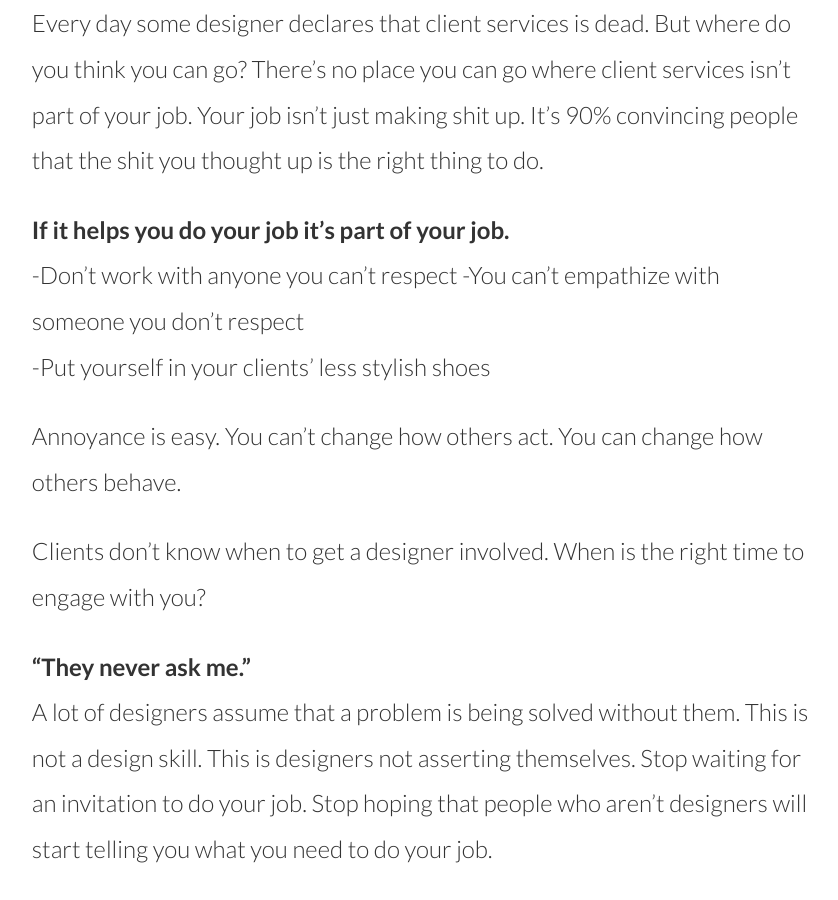
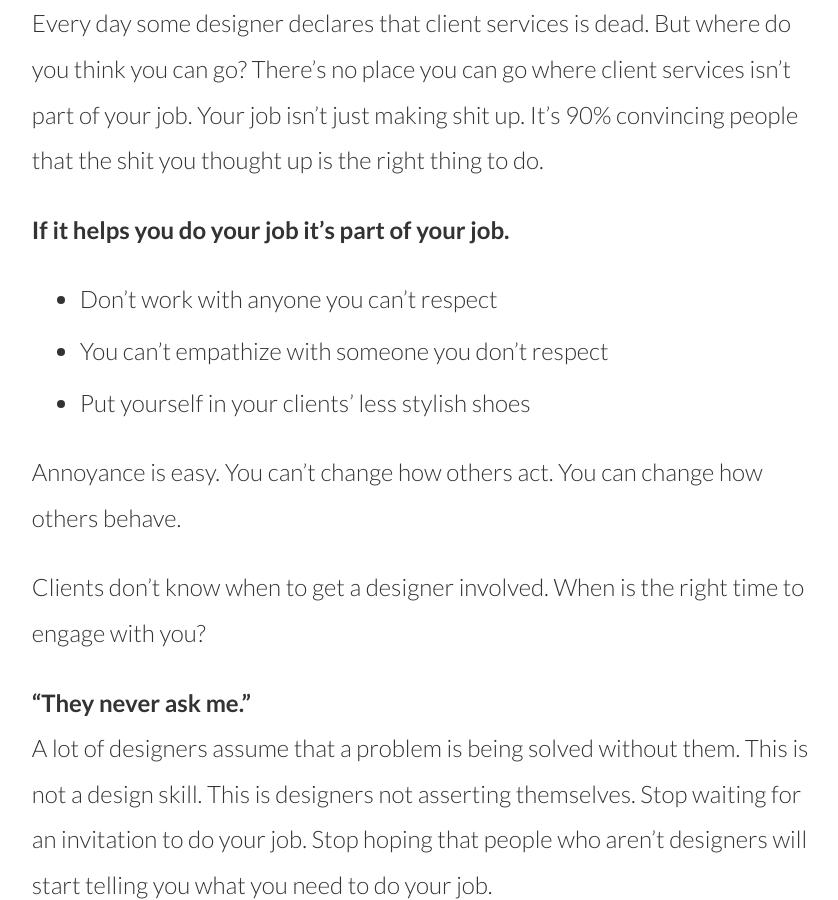
Before and after one commit to thedougco/responsive.ly, a Jekyll site: the page built from _posts/2013-04-2-session-notes-for_mike_monteiros_what_clients_dont_know_and_why_its_your_fault.md, in a window 1280 px wide and 900 px high, scrolled down 2235 px. Shown: the whole window, without its empty margins (45-883 px from the left). Built offline with Jekyll 4.4.1, drawn with Linux system fonts in a browser that asks for light colours; nearby versions of some CDN libraries; Markdown is read by kramdown in place of the engine named in the settings; comment, search, counter and statistics services are not loaded; some of the changed lines change nothing that is shown.

Commit message:
fix lists

```diff
--- a/_posts/2013-04-2-session-notes-for_mike_monteiros_what_clients_dont_know_and_why_its_your_fault.md
+++ b/_posts/2013-04-2-session-notes-for_mike_monteiros_what_clients_dont_know_and_why_its_your_fault.md
@@ -33,9 +33,10 @@ We have no empathy for clients. We forget that helping them through that process
 Every day some designer declares that client services is dead. But where do you think you can go? There’s no place you can go where client services isn’t part of your job. Your job isn’t just making shit up. It’s 90% convincing people that the shit you thought up is the right thing to do.
 
 **If it helps you do your job it's part of your job.**
--Don’t work with anyone you can’t respect
--You can't empathize with someone you don’t respect
--Put yourself in your clients’ less stylish shoes
+
+- Don’t work with anyone you can’t respect
+- You can't empathize with someone you don’t respect
+- Put yourself in your clients’ less stylish shoes
 
 Annoyance is easy. You can’t change how others act. You can change how others behave.
 
@@ -55,6 +56,7 @@ Don’t take on a client that isn’t the right match for them. They will pull y
 How do the right designers find the right clients? We’ll look at two ways.
 
 **1. Referrals**
+
 - These are the best way to start a relationship.
 - It means you’re not an asshole.
 - It means your empathetic to them.
@@ -62,16 +64,19 @@ How do the right designers find the right clients? We’ll look at two ways.
 - Every job you do is a sales pitch for the next job.
 
 **2. RFPs**
+
 - RFPs suck. I enjoy building a relationship with clients. There is no better way to measure a way if the fit is good outside of talking to one another. The solution needs to emerge from the two of us working together.
 - RFPs may be a client’s way to tell you they’re scared.
 - RFPs often come from a client not knowing what to do.
 
 **Finding better client relationships**
-*Learn to say no*
-*Learn to ask possible clients why* don't engage in design   without understanding the problem.
-*Learn to say I don’t know.*
+
+1. *Learn to say no*
+2. *Learn to ask possible clients why* don't engage in design without understanding the problem.
+3. *Learn to say I don’t know.*
 
 **Explaining why things cost what they do**
+
 - putting costs in context for clients
 - not just breaking down pricing, but showing the process
 
```
Also changed, not shown: _posts/2013-04-2-session-notes-for-karen_mcgranes_the_mobile_content_mandate.md (+3 -0 lines), _posts/2013-04-2-session-notes-for_aaron_walters_the_real_me.md (+2 -0 lines).
